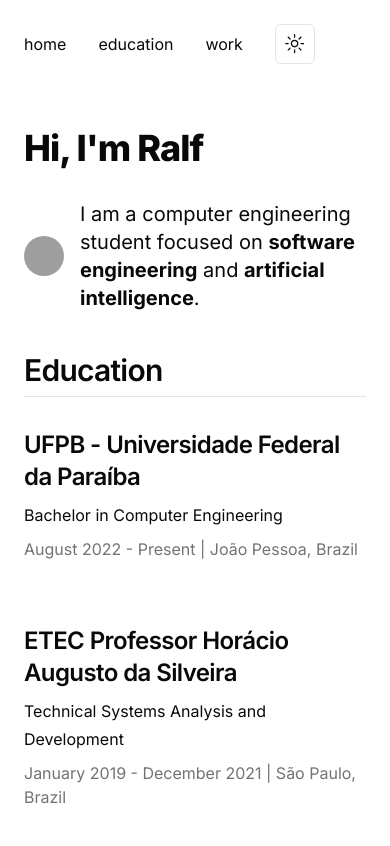
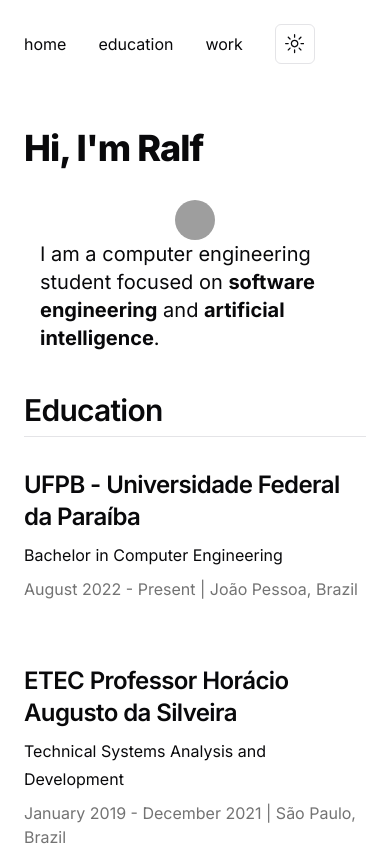
Before and after one commit to ralfferreira/portfolio, a Next.js app: page / in a window 390 px wide. Shown: the top 846 px of the page. Built offline with nearby package versions, Linux system fonts and the light colour scheme; grey boxes are pictures that could not be loaded.

Commit message:
change flex row to col

```diff
--- a/app/page.tsx
+++ b/app/page.tsx
@@ -84,7 +84,7 @@
         Hi, I'm Ralf
       </h1>
 
-      <div className="flex flex-row space-x-4 items-center mt-8">
+      <div className="flex flex-col sm:flex-row space-x-4 items-center mt-8">
         <Avatar>
           <AvatarImage src="https://github.com/ralfferreira.png" />
           <AvatarFallback>Ralf</AvatarFallback>
```
